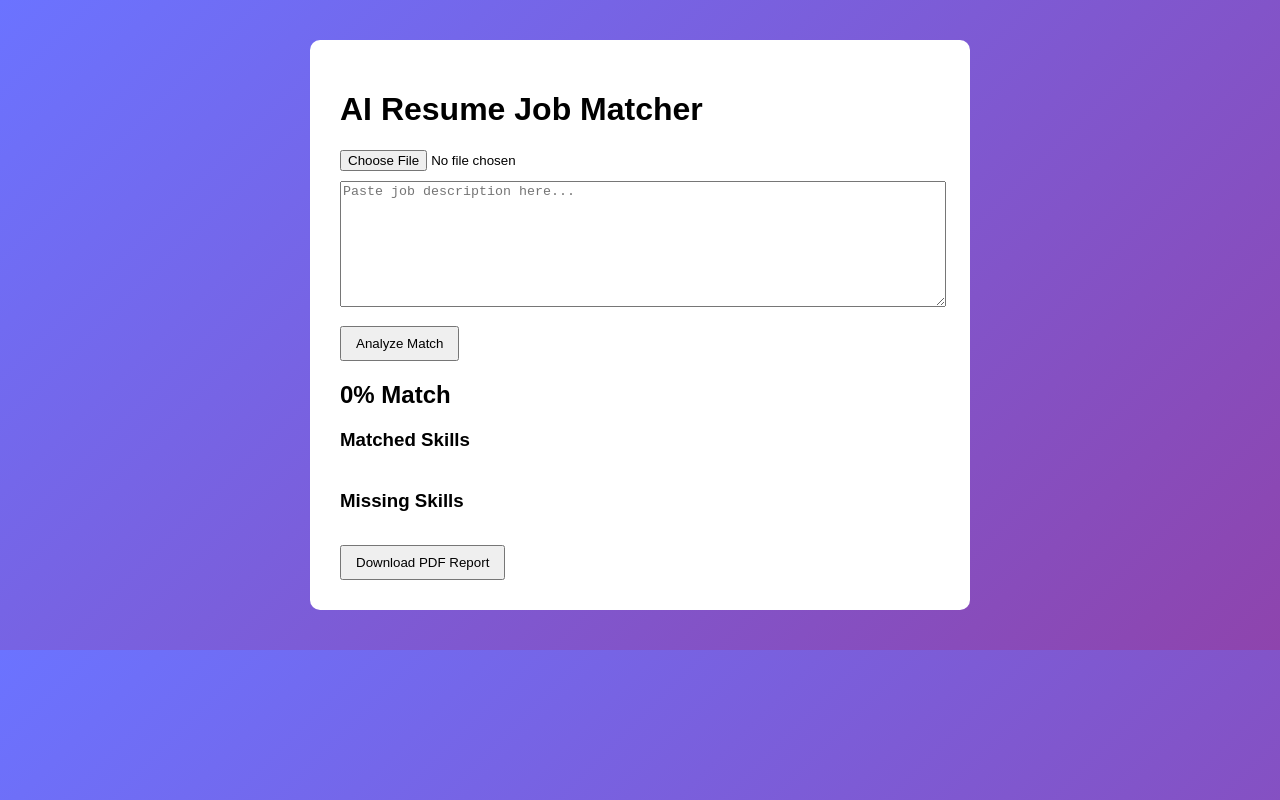
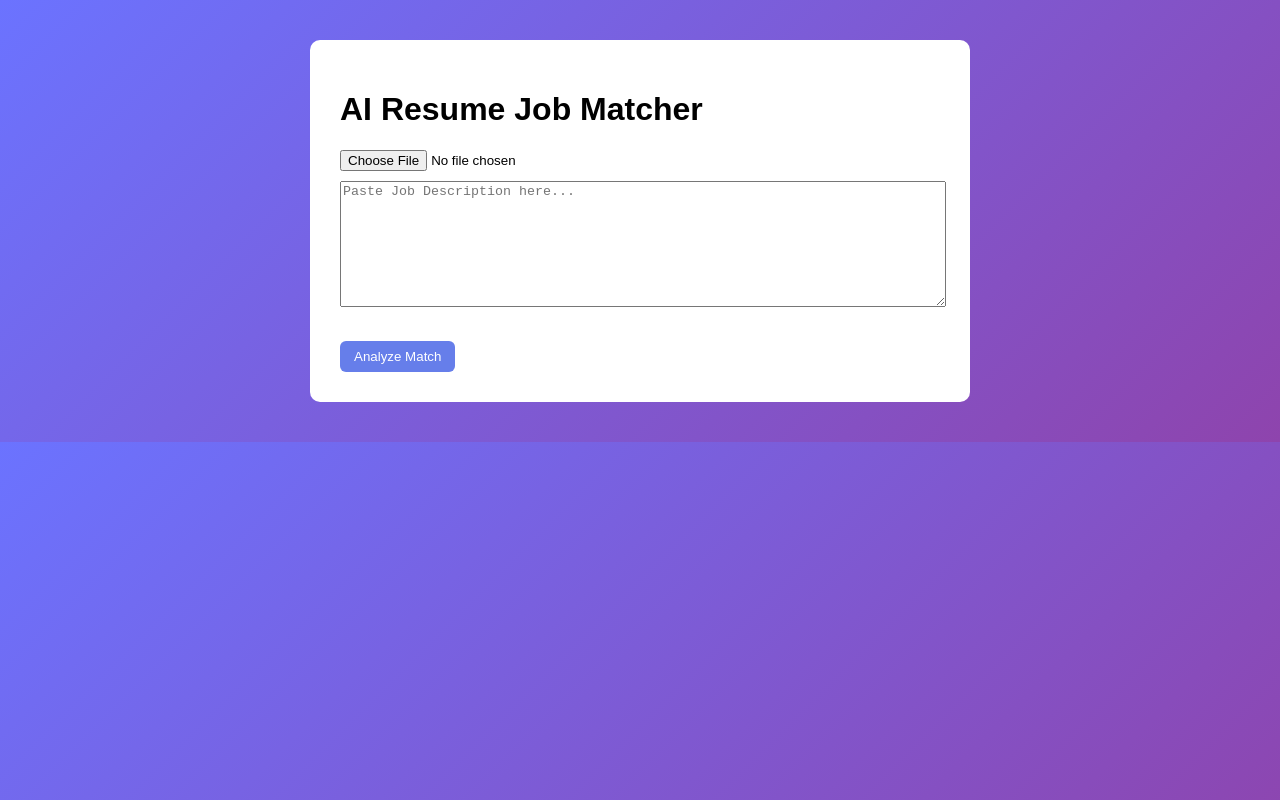
Before and after one commit to SunnySurendra-166/ai-resume-job-matcher-enterprise, a React app in the folder frontend/: page / in a window 1280 px wide. Built offline with nearby package versions, Linux system fonts and the light colour scheme; the HTML template or start-up script is replaced by a standard one.

Commit message:
Fix frontend API URL to use Render backend

```diff
--- a/frontend/src/App.jsx
+++ b/frontend/src/App.jsx
@@ -1,46 +1,58 @@
 import { useState } from "react";
-import axios from "axios";
-import "./index.css";
+import "./App.css";
+
+const API_URL = "https://ai-resume-job-matcher-enterprise.onrender.com";
 
 function App() {
-  const [file, setFile] = useState(null);
-  const [text, setText] = useState("");
-  const [score, setScore] = useState(0);
-  const [matched, setMatched] = useState([]);
-  const [missing, setMissing] = useState([]);
+  const [resumeFile, setResumeFile] = useState(null);
+  const [jobDescription, setJobDescription] = useState("");
+  const [match, setMatch] = useState(null);
+  const [matchedSkills, setMatchedSkills] = useState([]);
+  const [missingSkills, setMissingSkills] = useState([]);
+  const [loading, setLoading] = useState(false);
+  const [error, setError] = useState("");
 
-  const analyze = async () => {
+  const handleAnalyze = async () => {
+    if (!resumeFile || !jobDescription) {
+      alert("Please upload resume and paste job description");
+      return;
+    }
+
+    setLoading(true);
+    setError("");
+    setMatch(null);
+    setMatchedSkills([]);
+    setMissingSkills([]);
+
     const formData = new FormData();
-    if (file) formData.append("resume", file);
-    if (text) formData.append("text", text);
+    formData.append("resume", resumeFile);
+    formData.append("jobDescription", jobDescription);
 
-    const res = await axios.post(
-      "http://127.0.0.1:5000/analyze",
-      formData
-    );
+    try {
+      const response = await fetch(`${API_URL}/analyze`, {
+        method: "POST",
+        body: formData
+      });
 
-    setScore(res.data.score);
-    setMatched(res.data.matched);
-    setMissing(res.data.missing);
+      if (!response.ok) {
+        throw new Error("Backend error");
+      }
+
+      const data = await response.json();
+
+      setMatch(data.matchPercentage);
+      setMatchedSkills(data.matchedSkills || []);
+      setMissingSkills(data.missingSkills || []);
+    } catch (err) {
+      console.error(err);
+      setError("Failed to analyze resume. Try again.");
+    } finally {
+      setLoading(false);
+    }
   };
 
-  const downloadPDF = async () => {
-    const res = await axios.post(
-      "http://127.0.0.1:5000/report",
-      { score, matched, missing },
-      { responseType: "blob" }
-    );
-
-    const url = window.URL.createObjectURL(
-      new Blob([res.data], { type: "application/pdf" })
-    );
-
-    const link = document.createElement("a");
-    link.href = url;
-    link.setAttribute("download", "ATS_Report.pdf");
-    document.body.appendChild(link);
-    link.click();
-    link.remove();
+  const handleDownloadPDF = () => {
+    window.open(`${API_URL}/download-report`, "_blank");
   };
 
   return (
@@ -50,40 +62,49 @@ function App() {
       <input
         type="file"
         accept=".pdf"
-        onChange={(e) => setFile(e.target.files[0])}
+        onChange={(e) => setResumeFile(e.target.files[0])}
       />
 
       <textarea
-        placeholder="Paste job description here..."
-        value={text}
-        onChange={(e) => setText(e.target.value)}
+        placeholder="Paste Job Description here..."
+        value={jobDescription}
+        onChange={(e) => setJobDescription(e.target.value)}
+        rows={10}
       />
 
-      <button onClick={analyze}>Analyze Match</button>
+      <button onClick={handleAnalyze} disabled={loading}>
+        {loading ? "Analyzing..." : "Analyze Match"}
+      </button>
 
-      <h2>{score}% Match</h2>
+      {error && <p className="error">{error}</p>}
 
-      <div className="skills-vertical">
+      {match !== null && (
+        <>
+          <h2>{match}% Match</h2>
+
           <h3>Matched Skills</h3>
-        <div className="pill-container">
-          {matched.map((s, i) => (
-            <span key={i} className="pill matched">
-              {s.skill}
+          <div className="skills">
+            {matchedSkills.map((skill, i) => (
+              <span key={i} className="skill matched">
+                {skill}
               </span>
             ))}
           </div>
 
-        <h3 style={{ marginTop: "20px" }}>Missing Skills</h3>
-        <div className="pill-container">
-          {missing.map((s, i) => (
-            <span key={i} className="pill missing">
-              {s.skill}
+          <h3>Missing Skills</h3>
+          <div className="skills">
+            {missingSkills.map((skill, i) => (
+              <span key={i} className="skill missing">
+                {skill}
               </span>
             ))}
           </div>
-      </div>
 
-      <button onClick={downloadPDF}>Download PDF Report</button>
+          <button onClick={handleDownloadPDF}>
+            Download PDF Report
+          </button>
+        </>
+      )}
     </div>
   );
 }
```
Lines whose indentation alone changed are shown as unchanged.
